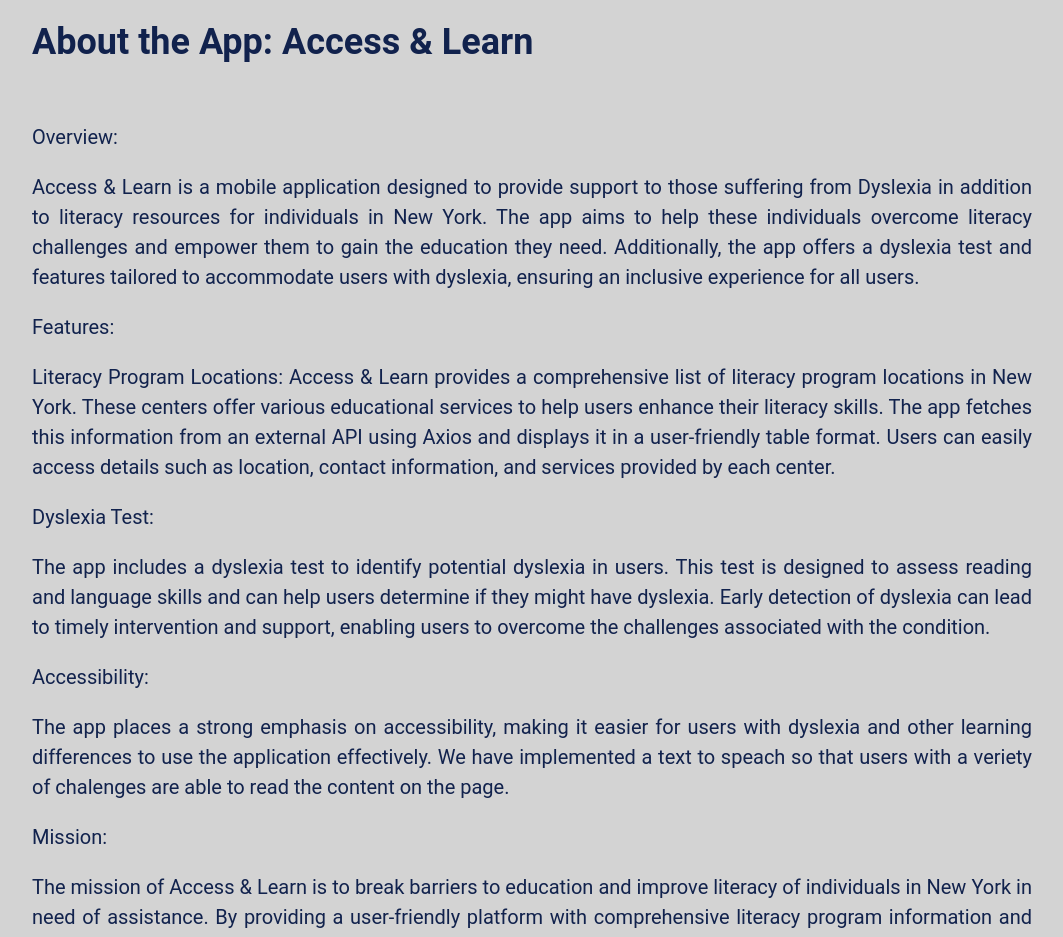
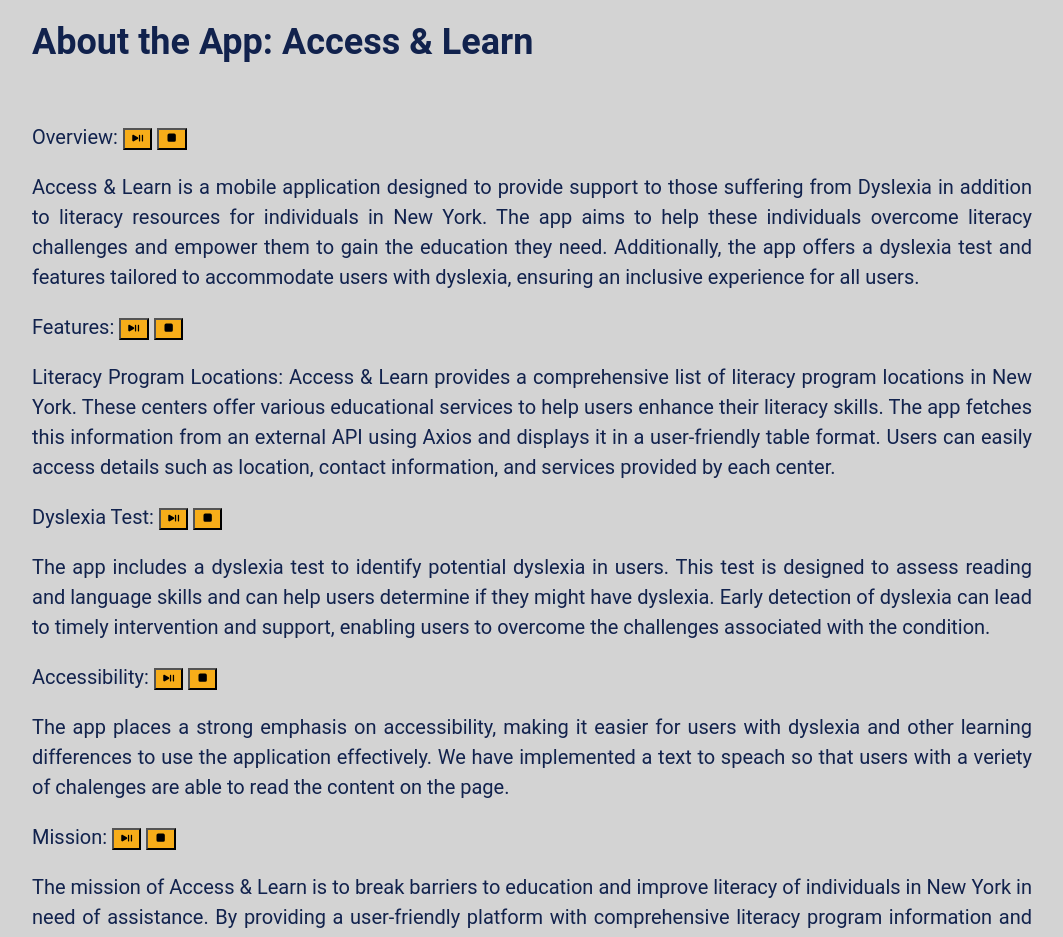
Before and after one commit to jRodriguezIV/9-4_hackathon-team-4, a React (Create React App) app: page /about in a window 1280 px wide. Shown: the part 180-1117 px from the top of the page, without its empty margins (108-1171 px from the left). Built offline with nearby package versions, Linux system fonts and the light colour scheme; no server answers.

Commit message:
added speech synthesis play/pause/stop functionality to the first half of the about page

```diff
--- a/src/Components/About.js
+++ b/src/Components/About.js
@@ -1,4 +1,4 @@
-
+import { HiPlayPause, HiStop } from 'react-icons/hi2'
 import React from "react";
 import "./About.css";
 import TeamMemberCard from "./TeamMemberCard";
@@ -59,6 +59,75 @@
     ];
 
 
+    let speech = new SpeechSynthesisUtterance();
+    let synth = window.speechSynthesis;
+
+    let textToSpeech1 = () => {
+        if(!synth.speaking && !synth.paused) {
+            speech.text = "Overview. Access & Learn is a mobile application designed to provide support to those suffering from Dyslexia in addition to literacy resources for individuals in New York. The app aims to help these individuals overcome literacy challenges and empower them to gain the education they need. Additionally, the app offers a dyslexia test and features tailored to accommodate users with dyslexia, ensuring an inclusive experience for all users."
+            speech.rate = 0.75;
+            synth.speak(speech)
+        } else {
+            synth.paused ? synth.resume() : synth.pause();
+        }
+    }
+
+    let textToSpeech2 = () => {
+        if(!synth.speaking && !synth.paused) {
+            speech.text = "Features.  Literacy Program Locations: Access & Learn provides a comprehensive list of literacy program locations in New York. These centers offer various educational services to help users enhance their literacy skills. The app fetches this information from an external API using Axios and displays it in a user-friendly table format. Users can easily access details such as location, contact information, and services provided by each center.";
+            speech.rate = 0.75;
+            synth.speak(speech)
+        } else {
+            synth.paused ? synth.resume() : synth.pause();
+        }
+    }
+
+    let textToSpeech3 = () => {
+        if(!synth.speaking && !synth.paused) {
+            speech.text = "Dyslexia Test. The app includes a dyslexia test to identify potential dyslexia in users. This test is designed to assess reading and language skills and can help users determine if they might have dyslexia. Early detection of dyslexia can lead to timely intervention and support, enabling users to overcome the challenges associated with the condition."
+            speech.rate = 0.75;
+            synth.speak(speech)
+        } else {
+            synth.paused ? synth.resume() : synth.pause();
+        }
+    }
+
+    let textToSpeech4 = () => {
+        if(!synth.speaking && !synth.paused) {
+            speech.text = "Accessibility. The app places a strong emphasis on accessibility, making it easier for users with dyslexia and other learning differences to use the application effectively. We have implemented a text to speach so that users with a veriety of chalenges are able to read the content on the page."
+            speech.rate = 0.75;
+            synth.speak(speech)
+        } else {
+            synth.paused ? synth.resume() : synth.pause();
+        }
+    }
+
+    let textToSpeech5 = () => {
+        if(!synth.speaking && !synth.paused) {
+            speech.text = "Mission. The mission of Access & Learn is to break barriers to education and improve literacy of individuals in New York in need of assistance. By providing a user-friendly platform with comprehensive literacy program information and dyslexia support, the app aims to create an inclusive learning environment and empower users to enhance their skills, pursue opportunities, and lead fulfilling lives."
+            speech.rate = 0.75;
+            synth.speak(speech)
+        } else {
+            synth.paused ? synth.resume() : synth.pause();
+        }
+    }
+
+    let textToSpeech6 = () => {
+        if(!synth.speaking && !synth.paused) {
+            speech.text = "About the Developers. The Access & Learn app was created by a team of dedicated individuals who firmly believe in the profound impact of education on people's lives. Our team is committed to fostering literacy and empowering individuals with dyslexia through accessible and innovative technology. By focusing on enhancing literacy skills and providing dyslexia support, we aim to make a significant difference in the lives of those seeking to overcome educational challenges."
+            speech.rate = 0.75;
+            synth.speak(speech)
+        } else {
+            synth.paused ? synth.resume() : synth.pause();
+        }
+    }
+
+
+
+    let speechStop = () => {
+        synth.cancel();
+    }
+
     return (
         <div className="about-wrapper">
             <br />
@@ -69,36 +138,36 @@
                 <br />
 
                 <p>
-                    Overview:
+                    Overview:&nbsp;<button className='textCardPlayButton' onClick={() => textToSpeech1()}><HiPlayPause /></button>&nbsp;<button className='textCardPauseButton' onClick={() => speechStop()}><HiStop /></button>
                 </p>
                 <p>
                     Access & Learn is a mobile application designed to provide support to those suffering from Dyslexia in addition to literacy resources for individuals in New York. The app aims to help these individuals overcome literacy challenges and empower them to gain the education they need. Additionally, the app offers a dyslexia test and features tailored to accommodate users with dyslexia, ensuring an inclusive experience for all users.
                 </p>
                 <p>
-                    Features:
+                    Features:&nbsp;<button className='textCardPlayButton' onClick={() => textToSpeech2()}><HiPlayPause /></button>&nbsp;<button className='textCardPauseButton' onClick={() => speechStop()}><HiStop /></button>
                 </p>
                 <p>
                     Literacy Program Locations: Access & Learn provides a comprehensive list of literacy program locations in New York. These centers offer various educational services to help users enhance their literacy skills. The app fetches this information from an external API using Axios and displays it in a user-friendly table format. Users can easily access details such as location, contact information, and services provided by each center.
                 </p>
                 <p>
-                    Dyslexia Test:
+                    Dyslexia Test:&nbsp;<button className='textCardPlayButton' onClick={() => textToSpeech3()}><HiPlayPause /></button>&nbsp;<button className='textCardPauseButton' onClick={() => speechStop()}><HiStop /></button>
                 </p>
                 <p>The app includes a dyslexia test to identify potential dyslexia in users. This test is designed to assess reading and language skills and can help users determine if they might have dyslexia. Early detection of dyslexia can lead to timely intervention and support, enabling users to overcome the challenges associated with the condition.
                 </p>
 
                 <p>
-                    Accessibility:
+                    Accessibility:&nbsp;<button className='textCardPlayButton' onClick={() => textToSpeech4()}><HiPlayPause /></button>&nbsp;<button className='textCardPauseButton' onClick={() => speechStop()}><HiStop /></button>
                 </p>
                 <p>The app places a strong emphasis on accessibility, making it easier for users with dyslexia and other learning differences to use the application effectively. We have implemented a text to speach so that users with a veriety of chalenges are able to read the content on the page.
                 </p>
                 <p>
-                    Mission:
+                    Mission:&nbsp;<button className='textCardPlayButton' onClick={() => textToSpeech5()}><HiPlayPause /></button>&nbsp;<button className='textCardPauseButton' onClick={() => speechStop()}><HiStop /></button>
                 </p>
                 <p>
                     The mission of Access & Learn is to break barriers to education and improve literacy of individuals in New York in need of assistance. By providing a user-friendly platform with comprehensive literacy program information and dyslexia support, the app aims to create an inclusive learning environment and empower users to enhance their skills, pursue opportunities, and lead fulfilling lives.
                 </p>
                 <p>
-                    About the Developers:
+                    About the Developers:&nbsp;<button className='textCardPlayButton' onClick={() => textToSpeech6()}><HiPlayPause /></button>&nbsp;<button className='textCardPauseButton' onClick={() => speechStop()}><HiStop /></button>
                 </p>
                 <p>
                     The Access & Learn app was created by a team of dedicated individuals who firmly believe in the profound impact of education on people's lives. Our team is committed to fostering literacy and empowering individuals with dyslexia through accessible and innovative technology. By focusing on enhancing literacy skills and providing dyslexia support, we aim to make a significant difference in the lives of those seeking to overcome educational challenges.
--- a/src/Pages/LandingPage/LandingPage.jsx
+++ b/src/Pages/LandingPage/LandingPage.jsx
@@ -10,8 +10,6 @@
 
  let textToSpeech1 = () => {
   if(!synth.speaking && !synth.paused) {
-
-
     speech.text = "DISCOVER NEARBY LITERACY PROGRAMS AND SUPPORT."
     speech.rate = 0.75
     synth.speak(speech)
@@ -24,7 +22,7 @@
     if(!synth.speaking && !synth.paused) {
     speech.text = "OUR USER-FRIENDLY APP CONNECTS YOU WITH LOCATIONS FOR EASY ACCESS TO RESOURCES."
     speech.rate = 0.75
-    window.speechSynthesis.speak(speech)
+    synth.speak(speech)
   } else {
     synth.paused ? synth.resume() : synth.pause();
   }
@@ -35,15 +33,15 @@
     if(!synth.speaking && !synth.paused){
     speech.text = "EMPOWERING COMMUNITIES THROUGH LITERACY."
     speech.rate = 0.75
-    window.speechSynthesis.speak(speech)
+    synth.speak(speech)
     }else {
       synth.paused ? synth.resume() : synth.pause();
     }
   }
 
 
-  let speechPause = () => {
-    window.speechSynthesis.cancel()
+  let speechStop = () => {
+    synth.cancel()
   }
 
   return (
@@ -53,11 +51,11 @@
       <div className='textCard'>
         <h3>
         DISCOVER NEARBY LITERACY PROGRAMS AND SUPPORT.
-        &nbsp;<button className='textCardPlayButton' onClick={() => textToSpeech1()}><HiPlayPause /></button>&nbsp;<button className='textCardPauseButton' onClick={() => speechPause()}><HiStop /></button>
+        &nbsp;<button className='textCardPlayButton' onClick={() => textToSpeech1()}><HiPlayPause /></button>&nbsp;<button className='textCardPauseButton' onClick={() => speechStop()}><HiStop /></button>
         <br/><br/> OUR USER-FRIENDLY APP CONNECTS YOU WITH LOCATIONS FOR EASY ACCESS TO RESOURCES.
-        &nbsp;<button className='textCardPlayButton' onClick={() => textToSpeech2()}><HiPlayPause /></button>&nbsp;<button className='textCardPauseButton' onClick={() => speechPause()}><HiStop /></button>
+        &nbsp;<button className='textCardPlayButton' onClick={() => textToSpeech2()}><HiPlayPause /></button>&nbsp;<button className='textCardPauseButton' onClick={() => speechStop()}><HiStop /></button>
         <br/><br/>EMPOWERING COMMUNITIES THROUGH LITERACY.
-        &nbsp;<button className='textCardPlayButton' onClick={() => textToSpeech3()}><HiPlayPause /></button>&nbsp;<button className='textCardPauseButton' onClick={() => speechPause()}><HiStop /></button>
+        &nbsp;<button className='textCardPlayButton' onClick={() => textToSpeech3()}><HiPlayPause /></button>&nbsp;<button className='textCardPauseButton' onClick={() => speechStop()}><HiStop /></button>
 
         </h3>
       </div>
```
Also changed, not shown: src/Components/TestComponent/TestComponent.js (+20 -14 lines).
